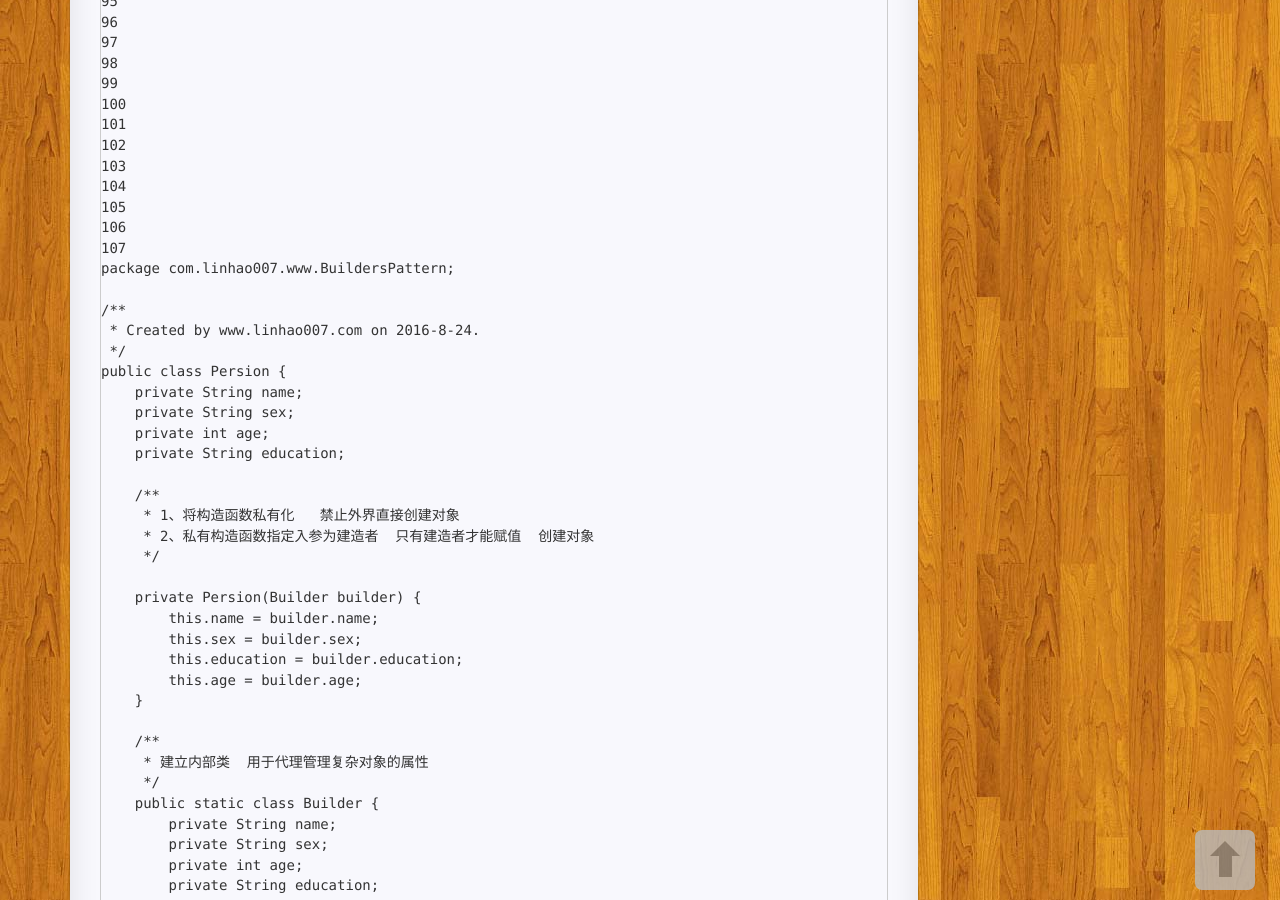
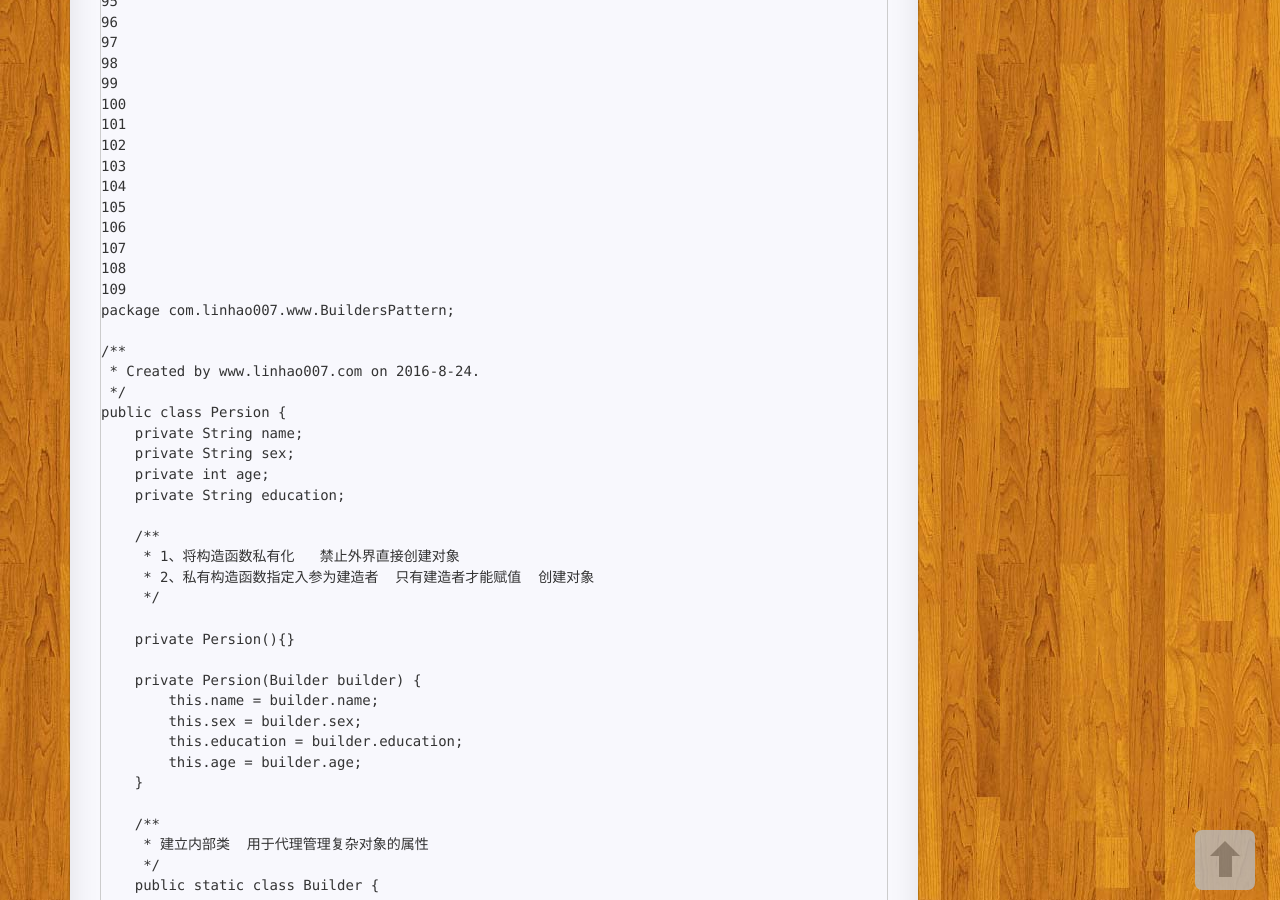
Before and after one commit to linhao007/linhao007.github.io, a Jekyll site: the page built from _posts/2016-06-22-01.md, in a window 1280 px wide and 900 px high, scrolled down 3189 px. Built offline with Jekyll 4.4.1, drawn with Linux system fonts in a browser that asks for light colours; nearby versions of some CDN libraries; comment, search, counter and statistics services are not loaded; a style sheet for code colours, icons or effects is not loaded.

Commit message:
update bug

```diff
--- a/_posts/2016-06-22-01.md
+++ b/_posts/2016-06-22-01.md
@@ -59,6 +59,8 @@ public class Persion {
      * 1、将构造函数私有化   禁止外界直接创建对象
      * 2、私有构造函数指定入参为建造者  只有建造者才能赋值  创建对象
      */
+
+    private Persion(){}
 
     private Persion(Builder builder) {
         this.name = builder.name;
```
Also changed, not shown: img/HandlerChain-02.png.
